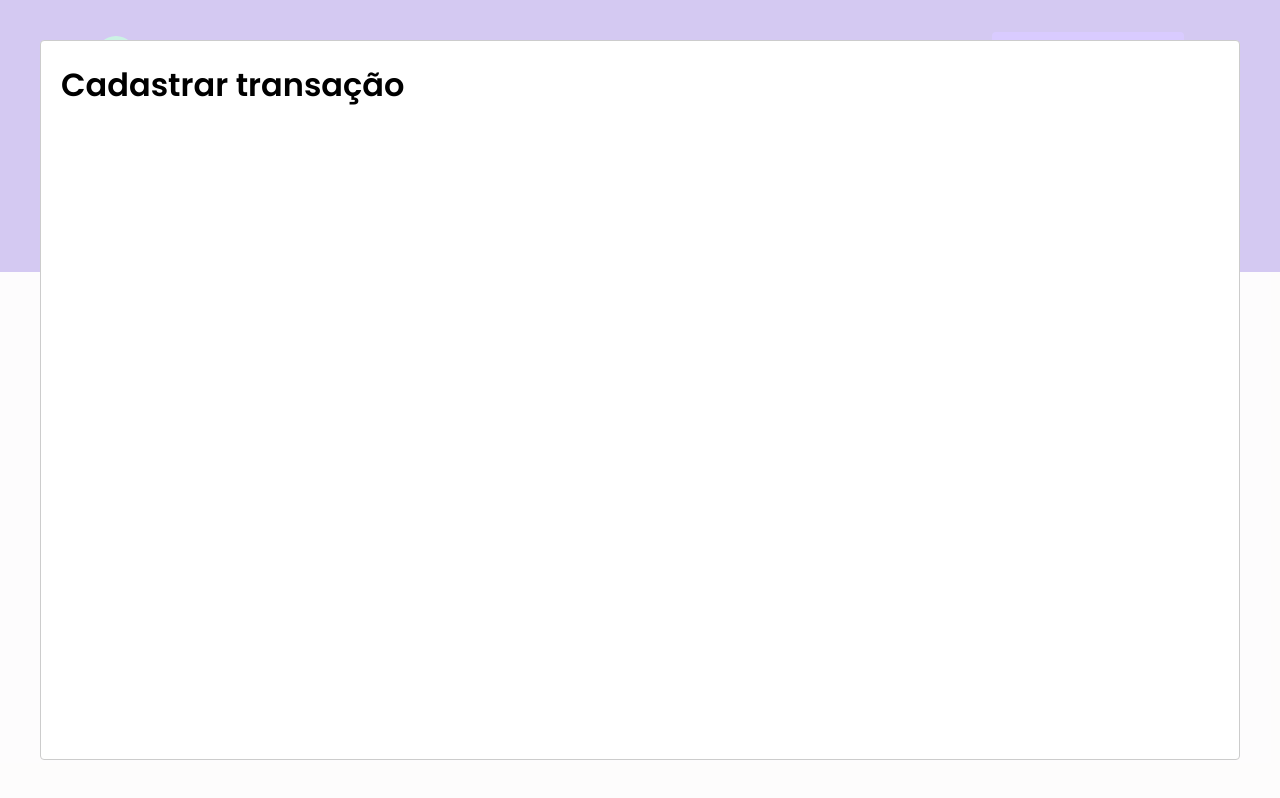
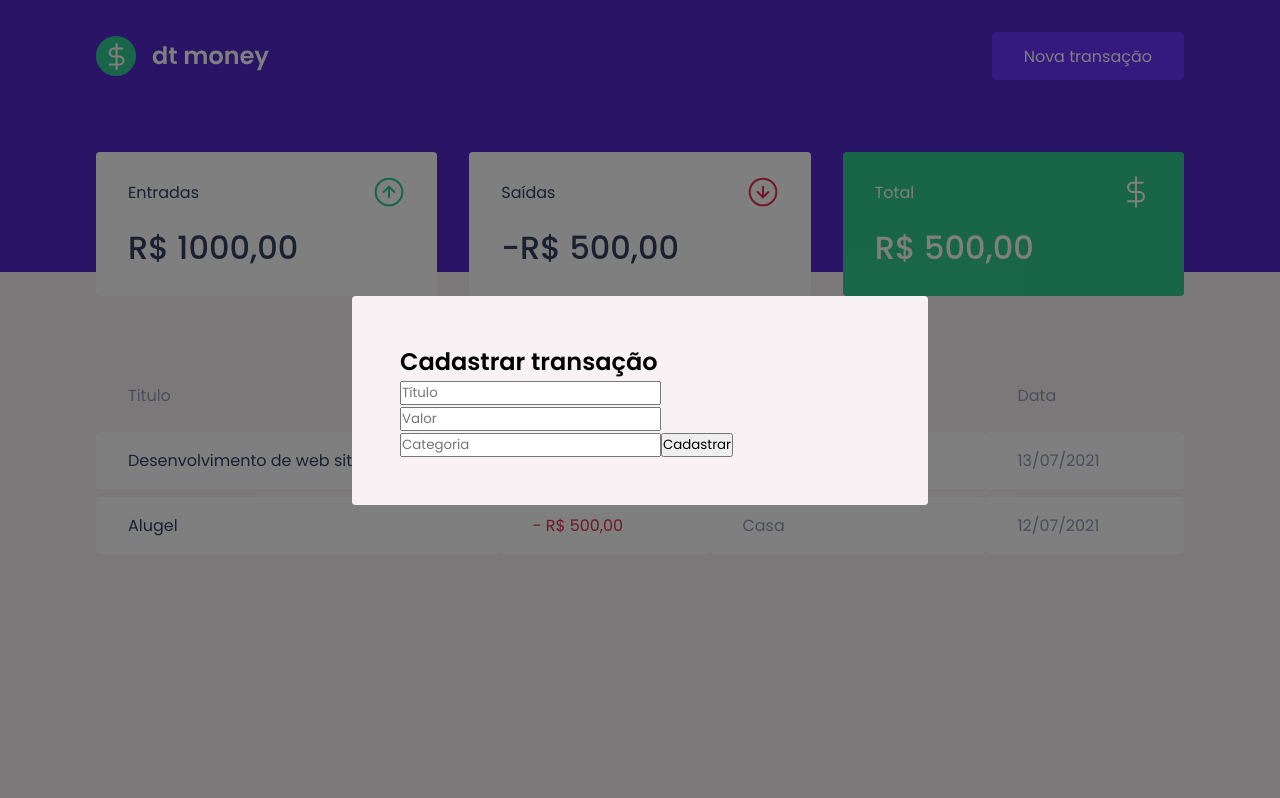
Before and after one commit to ferferq/dtmoney, a React (Create React App) app: page / in a window 1280 px wide. Both pictures are taken after a click on the button "Nova transação". Built offline with nearby package versions, Linux system fonts and the light colour scheme; no server answers; what miragejs would draw is missing.

Commit message:
2-4-2 - Criando o componente modal, retirando ele do app

```diff
--- a/src/App.tsx
+++ b/src/App.tsx
@@ -2,9 +2,7 @@
 import { Header } from "./components/Header";
 import { useState } from "react";
 import { DeashBoard } from "./components/DashBoard";
-import Modal from 'react-modal';
-
-Modal.setAppElement('#root');
+import { NewTransactionModal } from "./components/NewTransactionModal";
 
 export function App() {
   const [isNewTransactionModalOpen, setIsNewTransaction] = useState(false);
@@ -21,14 +19,10 @@
     <>
       <Header onOpenNewTransactionModal={handleOpenNewTransactionModal}/>
       <DeashBoard />
-
-      <Modal
+      <NewTransactionModal
         isOpen={isNewTransactionModalOpen}
         onRequestClose={handleCloseNewTransactionModal}
-      >
-        <h1>Cadastrar transação</h1>
-      </Modal>
-
+      />
       <GlobalStyle />
    </>
   );
--- /dev/null
+++ b/src/components/NewTransactionModal/index.tsx
@@ -0,0 +1,37 @@
+import Modal from 'react-modal';
+import { Container } from './styles';
+Modal.setAppElement('#root');
+
+interface NewTransactionModalProps {
+  isOpen : boolean;
+  onRequestClose: () => void;
+}
+
+export function NewTransactionModal({isOpen, onRequestClose} : NewTransactionModalProps) {
+  return (
+    <Modal
+        isOpen={isOpen}
+        onRequestClose={onRequestClose}
+        overlayClassName="react-modal-overlay"
+        className="react-modal-content"
+      >
+        <Container>
+        <h2>Cadastrar transação</h2>
+
+        <input
+        placeholder="Título" />
+
+        <input
+        type="number"
+        placeholder="Valor" />
+
+        <input
+        placeholder="Categoria" />
+
+        <button type="submit">
+          Cadastrar
+        </button>
+        </Container>
+    </Modal>
+  );
+}
--- /dev/null
+++ b/src/components/NewTransactionModal/styles.ts
@@ -0,0 +1,5 @@
+import styled from 'styled-components';
+
+export const Container = styled.div`
+
+`
--- a/src/styles/global.ts
+++ b/src/styles/global.ts
@@ -52,4 +52,26 @@
     opacity: 0.6;
     cursor: not-allowed;
   }
+
+  .react-modal-overlay{
+    background: rgba(0,0,0,0.5);
+
+    position: fixed;
+    top:0;
+    bottom:0;
+    right:0;
+    left:0;
+
+    display:flex;
+    align-items: center;
+    justify-content: center;
+  }
+  .react-modal-content{
+    width: 100%;
+    max-width: 576px;
+    background: var(--background);
+    padding: 3rem;
+    position: relative;
+    border-radius: 0.24rem;
+  }
 `
```
